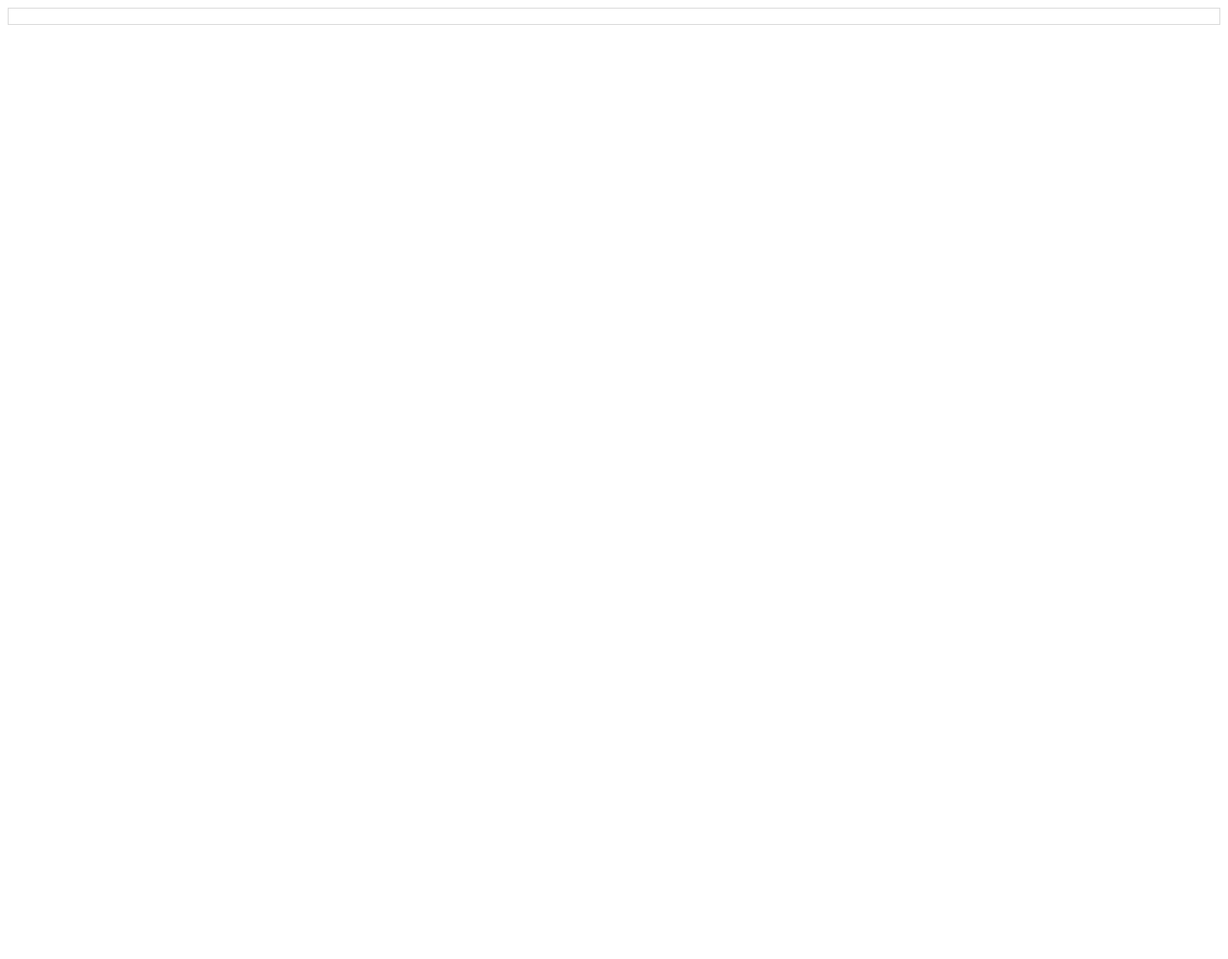
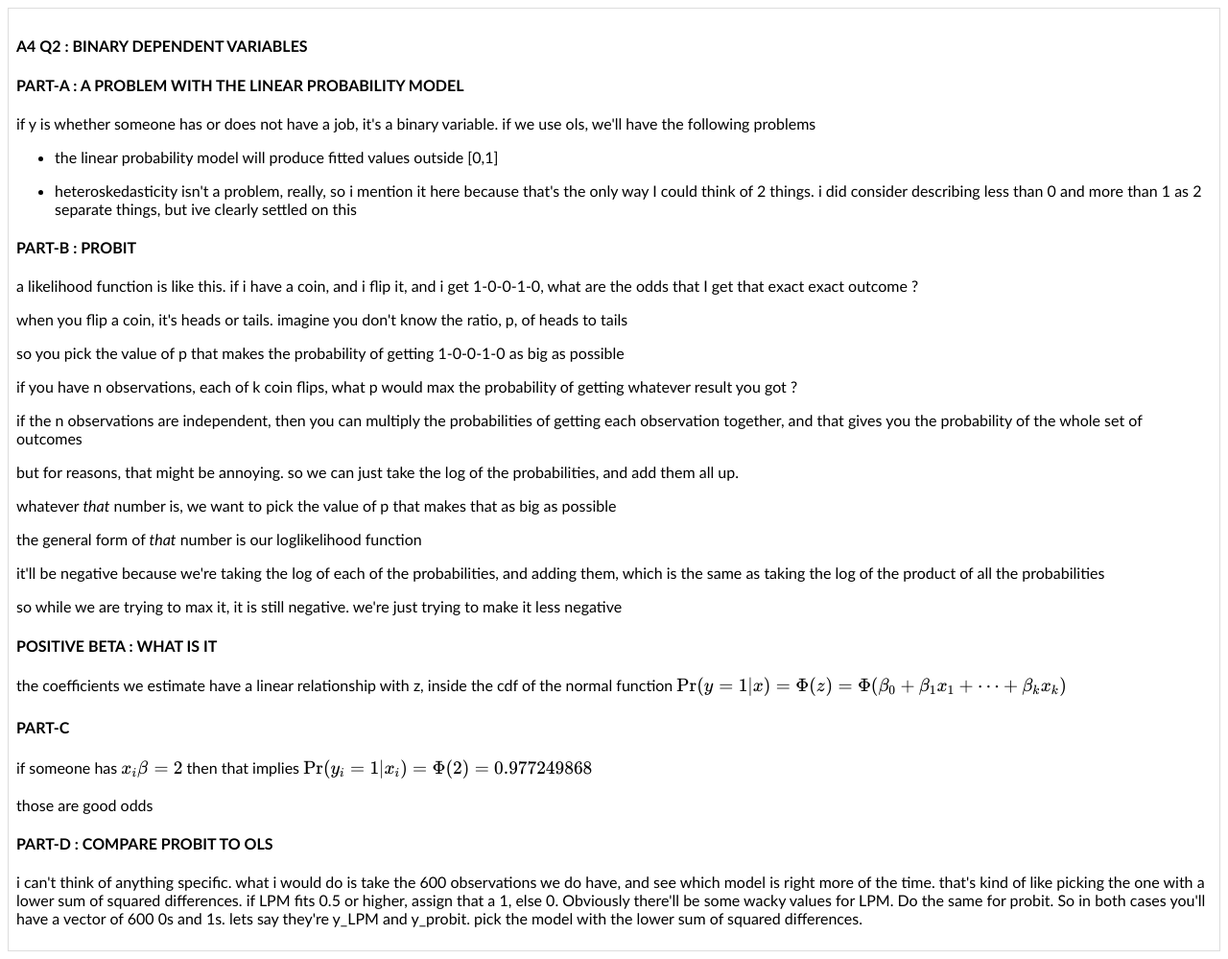
Before and after one commit to dactyrafficle/elder_almond, a plain HTML site: page a4_q2.html in a window 1280 px wide. Shown: the whole page at 96% size. Before the commit the page ends 800 px from the top, so only its background shows below. Drawn offline with Linux system fonts and the light colour scheme.

Commit message:
Add files via upload

```diff
--- a/a4_q2.html
+++ b/a4_q2.html
@@ -17,7 +17,7 @@
   <script src="./includes/katex/katex.min.js"></script>
   <script src="./includes/a.js"></script>
 
-  <title> a4 q1 &middot; </title>
+  <title> A4 Q2 &middot; </title>
 
 </head>
 
@@ -25,6 +25,39 @@
 
 <div class='section border margin padding'>
 
+  <h4> A4 Q2 : BINARY DEPENDENT VARIABLES </h4>
 
+  <h4> PART-A : A PROBLEM WITH THE LINEAR PROBABILITY MODEL </h4>
+
+  <p> if y is whether someone has or does not have a job, it's a binary variable. if we use ols, we'll have the following problems </p>
+  <ul>
+    <li><p> the linear probability model will produce fitted values outside [0,1] </p>
+    <li><p> heteroskedasticity isn't a problem, really, so i mention it here because that's the only way I could think of 2 things. i did consider describing less than 0 and more than 1 as 2 separate things, but ive clearly settled on this </p>
+  </ul>
+
+  <h4> PART-B : PROBIT </h4>
+
+  <p> a likelihood function is like this. if i have a coin, and i flip it, and i get 1-0-0-1-0, what are the odds that I get that exact exact outcome ? </p>
+  <p> when you flip a coin, it's heads or tails. imagine you don't know the ratio, p, of heads to tails </p>
+  <p> so you pick the value of p that makes the probability of getting 1-0-0-1-0 as big as possible </p>
+  <p> if you have n observations, each of k coin flips, what p would max the probability of getting whatever result you got ? </p>
+  <p> if the n observations are independent, then you can multiply the probabilities of getting each observation together, and that gives you the probability of the whole set of outcomes </p>
+  <p> but for reasons, that might be annoying. so we can just take the log of the probabilities, and add them all up. </p>
+  <p> whatever <i>that</i> number is, we want to pick the value of p that makes that as big as possible </p>
+  <p> the general form of <i>that</i> number is our loglikelihood function </p>
+  <p> it'll be negative because we're taking the log of each of the probabilities, and adding them, which is the same as taking the log of the product of all the probabilities </p>
+  <p> so while we are trying to max it, it is still negative. we're just trying to make it less negative </p>
+
+  <h4> POSITIVE BETA : WHAT IS IT </h4>
+  <p> the coefficients we estimate have a linear relationship with z, inside the cdf of the normal function <span class='math'> \Pr(y=1|x) = \Phi(z) = \Phi(\beta_0 + \beta_1 x_1 + \dots + \beta_k x_k) </span></p>
+
+  <h4> PART-C </h4>
+
+  <p> if someone has <span class='math'> x_i \beta = 2</span> then that implies <span class='math'> \Pr(y_i=1|x_i) = \Phi(2) = 0.977249868 </span></p>
+  <p> those are good odds </p>
+
+  <h4> PART-D : COMPARE PROBIT TO OLS </h4>
+
+  <p> i can't think of anything specific. what i would do is take the 600 observations we do have, and see which model is right more of the time. that's kind of like picking the one with a lower sum of squared differences. if LPM fits 0.5 or higher, assign that a 1, else 0. Obviously there'll be some wacky values for LPM. Do the same for probit. So in both cases you'll have a vector of 600 0s and 1s. lets say they're y_LPM and y_probit. pick the model with the lower sum of squared differences. </p>
 
 </div>
```
Also changed, not shown: a4_q1.html (+1 -1 lines), index.html (+2 -1 lines).
